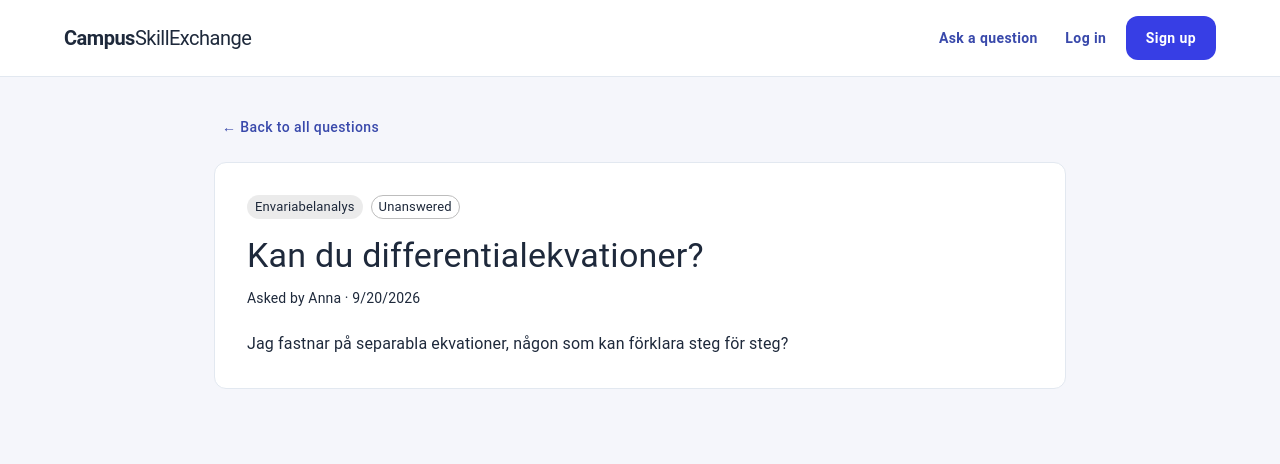
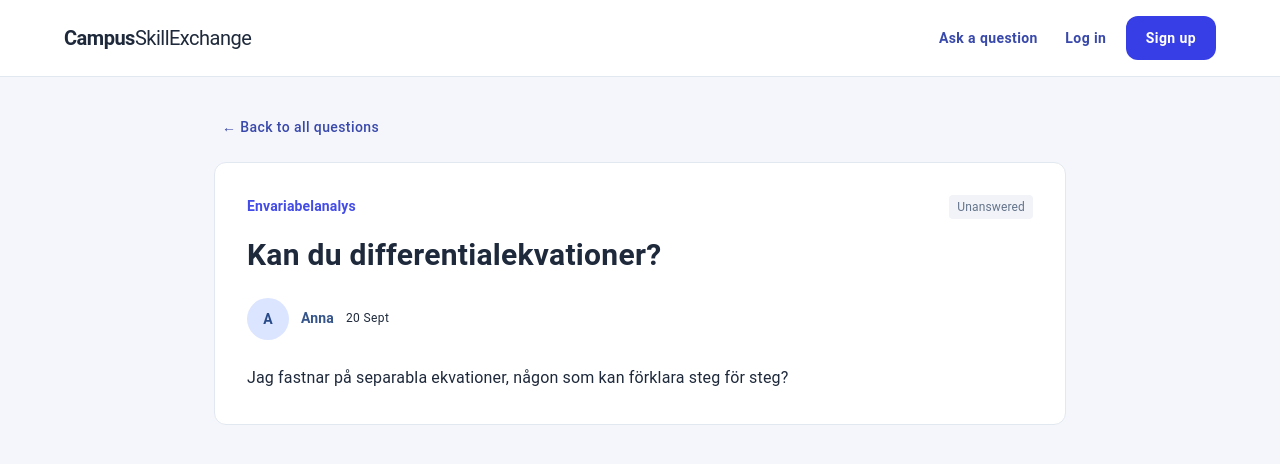
Before and after one commit to twun13-grupp4/Campus-Skill-Exchange, a React (Vite) app in the folder client/: page /questions/1 in a window 1280 px wide. Shown: the top 464 px of the page. Built offline with nearby package versions, Linux system fonts and the light colour scheme.

Commit message:
re-designed the question details page

```diff
--- a/client/src/pages/QuestionDetailPage.jsx
+++ b/client/src/pages/QuestionDetailPage.jsx
@@ -1,4 +1,4 @@
-import { Button, Chip, Container, Stack, Paper, Typography } from '@mui/material'
+import { Avatar, Button, Chip, Container, Stack, Paper, Typography } from '@mui/material'
 import { Link as RouterLink, useParams } from 'react-router-dom'
 import mockQuestions from '../data/mockQuestions'
 
@@ -23,6 +23,22 @@ function QuestionDetailPage() {
 
   const isAnswered = question.status === 'answered'
 
+  const authorInitials = question.author
+     .trim()
+     .split(/\s+/)
+     .slice(0, 2)
+     .map((name) => name[0])
+     .join('')
+     .toUpperCase()
+
+  const formattedDate = new Date(question.createdAt).toLocaleDateString(
+    'en-GB',
+    {
+      day: 'numeric',
+      month: 'short',
+    },
+  )
+
   return (
     <Container component="main" maxWidth="md" sx={{ py: 4 }}>
       <Button
@@ -37,34 +53,97 @@ function QuestionDetailPage() {
         component="article"
         variant="outlined"
         sx={{
-          p: { xs: 3, sm: 4 },
+          p: 4,
           borderRadius: 3,
           borderColor: '#e2e8f0',
           bgcolor: 'background.paper',
         }}
       >
 
+        <Stack
+          direction="row"
+          sx={{
+            mb: 2,
+            alignItems: 'center',
+            justifyContent: 'space-between',
+         }}
+        >
+          <Typography
+            variant="body2"
+            sx={{ color: '#444ce7', fontWeight: 600 }}
+          >
+            {question.courseTag}
+          </Typography>
 
-        <Stack direction="row" spacing={1} sx={{ mb: 2 }}>
-          <Chip label={question.courseTag} size="small" />
           <Chip
-            label={isAnswered ? 'Answered' : 'Unanswered'}
+            label={isAnswered ? '✓ Answered' : 'Unanswered'}
             size="small"
-            variant="outlined"
-            color={isAnswered ? 'success' : 'default'}
+            sx={{
+              borderRadius: 1,
+              bgcolor: isAnswered ? '#edf7f0' : '#f1f3f8',
+              color: isAnswered ? '#288057' : '#64748b',
+              fontSize: '0.75rem',
+            }}
           />
         </Stack>
 
-        <Typography component="h1" variant="h4" gutterBottom>
+        <Typography
+          component="h1"
+          sx={{
+            mb: 3,
+            fontSize: '1.875rem',
+            fontWeight: 700,
+            lineHeight: 1.3,
+            color: 'text.primary',
+            overflowWrap: 'anywhere',
+          }}
+        >
           {question.title}
         </Typography>
 
-       <Typography variant="body2" color="text.secondary" sx={{ mb: 3 }}>
-         Asked by {question.author} ·{' '}
-         {new Date(question.createdAt).toLocaleDateString()}
-        </Typography>
+        <Stack
+          direction="row"
+          spacing={1.5}
+          sx={{
+            mb: 3,
+            alignItems:'center',
+           }}
+        >
+          <Avatar
+            sx={{
+              width: 42,
+              height: 42,
+              bgcolor: '#dce5ff',
+              color: '#294b8a',
+              fontSize: '0.875rem',
+              fontWeight: 700,
+            }}
+          >
+            {authorInitials}
+          </Avatar>
 
-        <Typography component="p" variant="body1">
+          <Typography
+            variant="body2"
+            sx={{ fontWeight: 600, color: '#36558a' }}
+          >
+            {question.author}
+          </Typography>
+
+          <Typography variant="caption" color="text.secondary">
+            {formattedDate}
+          </Typography>
+        </Stack>
+
+        <Typography
+          component="p"
+          variant="body1"
+          color="text.primary"
+          sx={{
+            lineHeight: 1.8,
+            whiteSpace: 'pre-wrap',
+            overflowWrap: 'anywhere',
+          }}
+        >
           {question.description}
         </Typography>
       </Paper>
```
